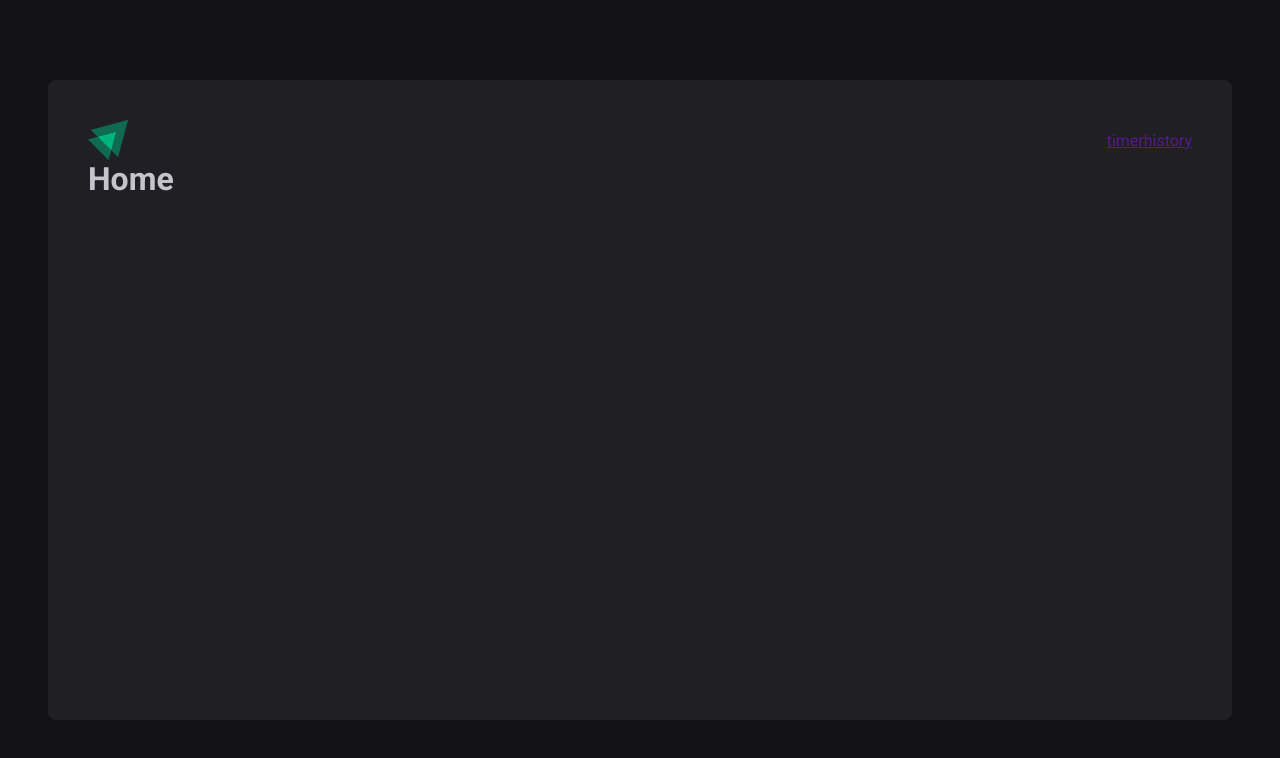
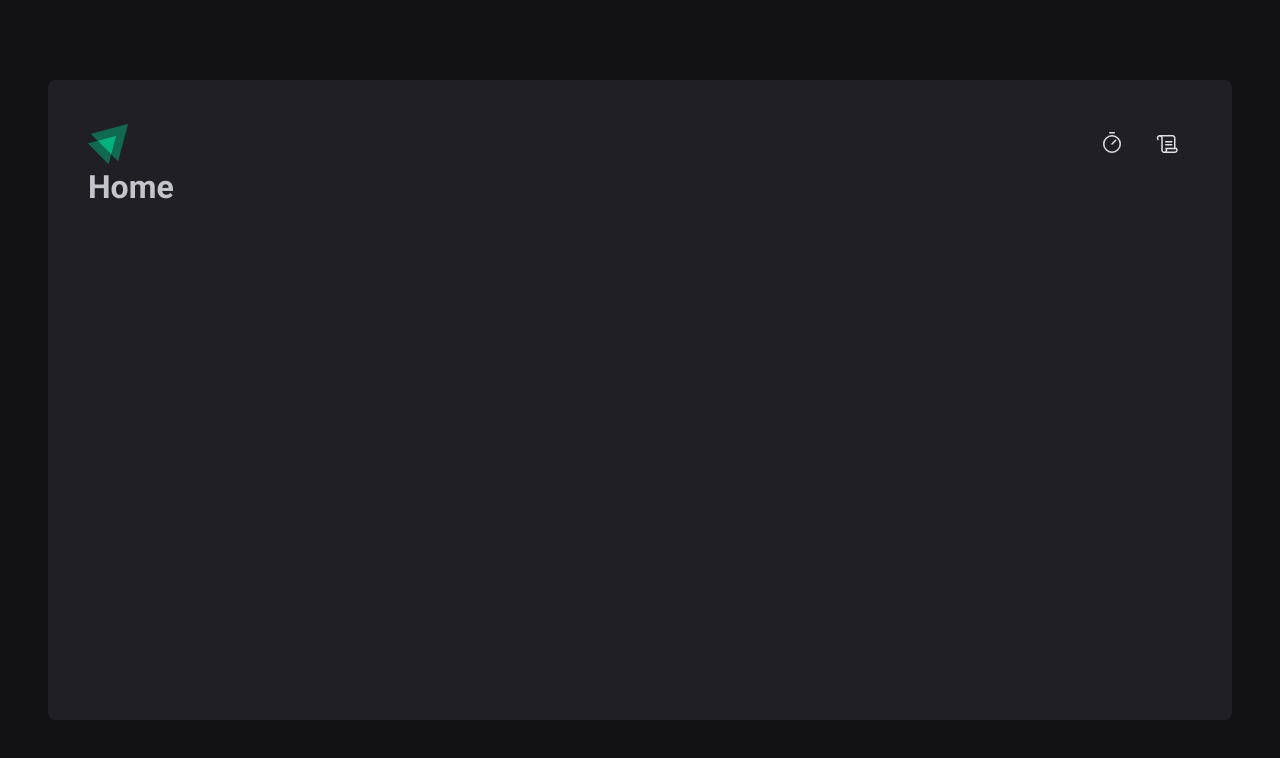
Before and after one commit to devkazu/02-ignite-timer, a React (Vite) app: page / in a window 1280 px wide. Shown: the top 758 px of the page. Built offline with nearby package versions, Linux system fonts and the light colour scheme.

Commit message:
feat: estilizando header

```diff
--- a/src/components/Header/index.tsx
+++ b/src/components/Header/index.tsx
@@ -1,13 +1,19 @@
 import { HeaderContainer } from "./styles";
 import logoIgnite from "../../assets/logo-ignite.svg";
+import { Scroll, Timer } from "phosphor-react";
+import { NavLink } from "react-router-dom";
 
 export function Header() {
   return (
     <HeaderContainer>
-      <img src={logoIgnite} alt="logo"/>
+      <img src={logoIgnite} alt="" />
       <nav>
-        <a href="">timer</a>
-        <a href="">history</a>
+        <NavLink to="/">
+          <Timer size={24} />
+        </NavLink>
+        <NavLink to="/history">
+          <Scroll size={24} />
+        </NavLink>
       </nav>
     </HeaderContainer>
   );
--- a/src/components/Header/styles.ts
+++ b/src/components/Header/styles.ts
@@ -5,5 +5,26 @@
   align-items: center;
   justify-content: space-between;
 
+  nav {
+    display: flex;
+    gap: 0.5rem;
 
+    a {
+      width: 3rem;
+      height: 3rem;
+
+      display: flex;
+      justify-content: center;
+      align-items: center;
+
+      color: ${(props) => props.theme["gray-100"]};
+
+      border-top: 3px solid transparent;
+      border-bottom: 3px solid transparent;
+
+      &:hover {
+        border-bottom: 3px solid ${(props) => props.theme["green-500"]};
+      }
+    }
+  }
 `;
```
